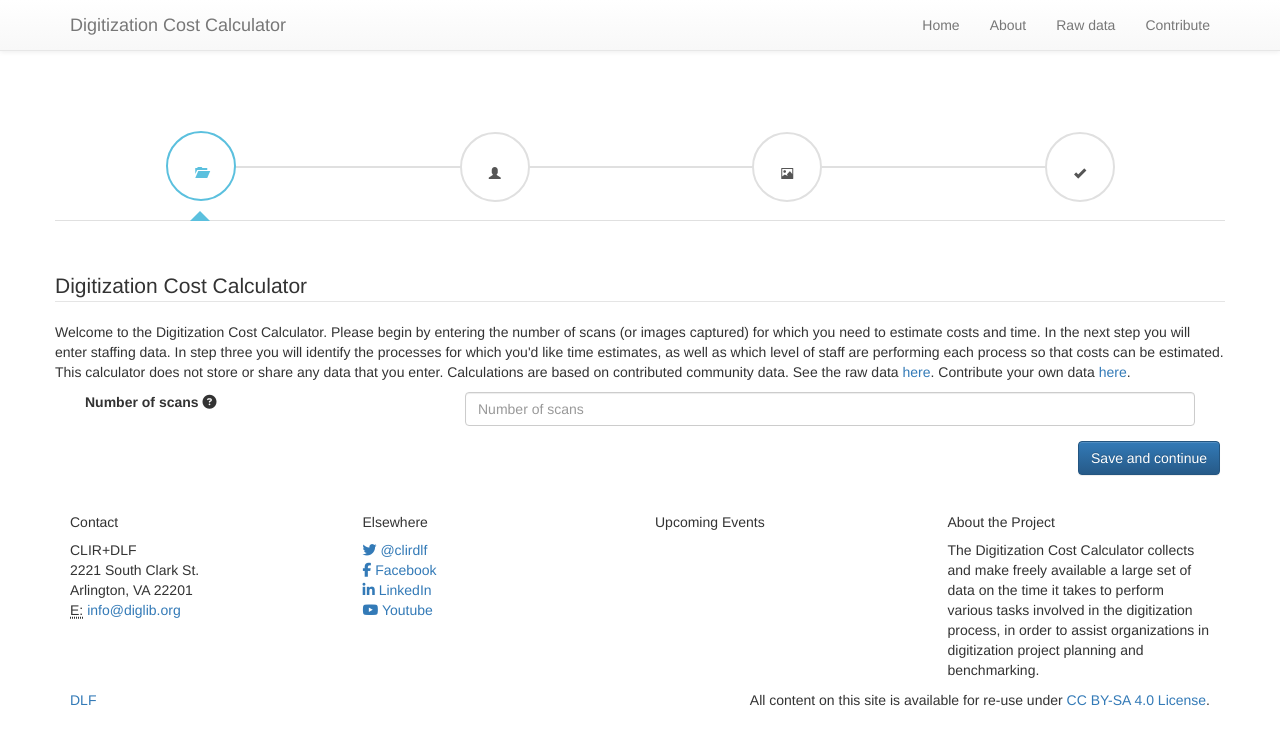
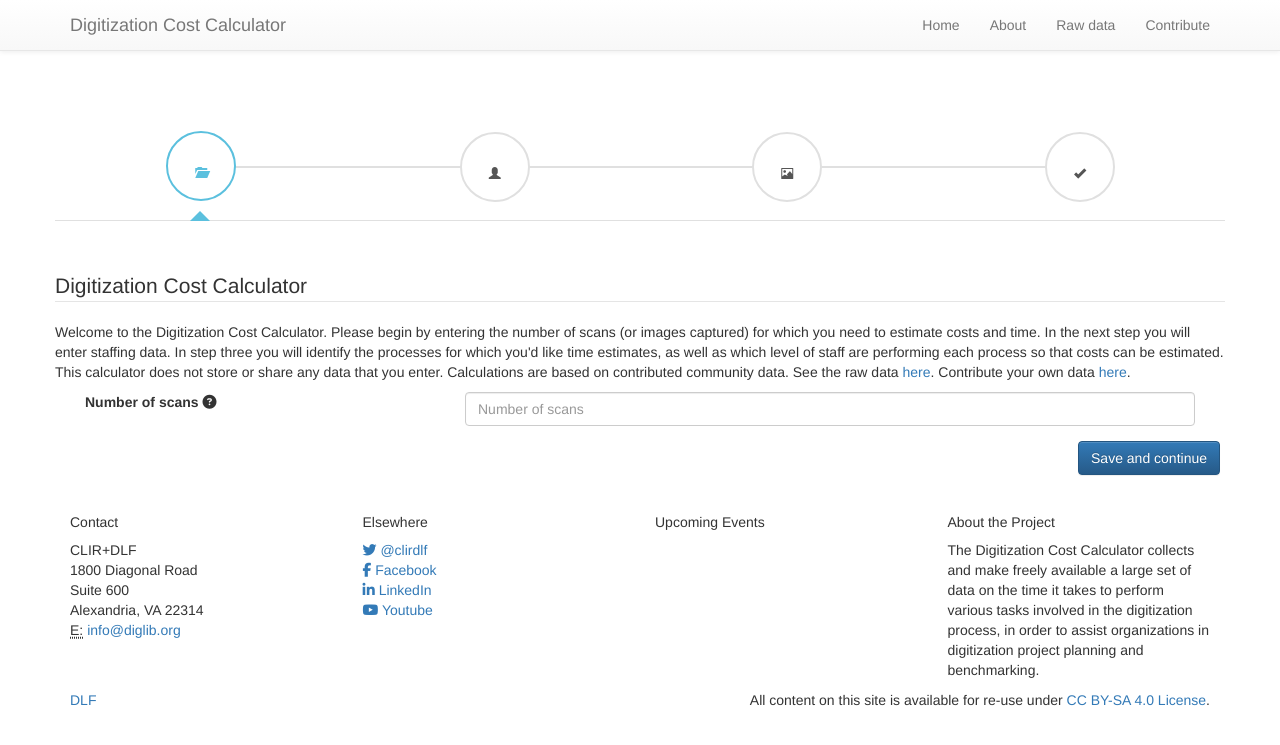
Before and after one commit to clirdlf/digitization_cost_calculator, a Jekyll site: the page built from index.html, in a window 1280 px wide. Shown: the top 745 px of the page. Built offline with Jekyll 4.4.1, drawn with Linux system fonts in a browser that asks for light colours; nearby versions of some CDN libraries; comment, search, counter and statistics services are not loaded.

Commit message:
Update address in footer

```diff
--- a/_includes/footer.html
+++ b/_includes/footer.html
@@ -6,8 +6,9 @@
                 <h5>Contact</h5>
                 <address>
                     CLIR+DLF<br>
-                    2221 South Clark St.<br>
-                    Arlington, VA 22201<br>
+                    1800 Diagonal Road<br>
+                    Suite 600<br>
+                    Alexandria, VA 22314<br>
                     <abbr title="Email">E:</abbr>
                     <a href="mailto:info(at)diglib(dot)org">info at diglib dot org</a>
                 </address>
--- a/index.html
+++ b/index.html
@@ -56,7 +56,7 @@ javascripts:
             <form id="digization_calculator" role="form" autocomplete="off" data-toggle="validator">
                 <div class="tab-content">
                     {% include _wizard/step1.html %}
-						  {% include _wizard/step2.html %}
+					{% include _wizard/step2.html %}
                     {% include _wizard/step3.html %}
                     {% include _wizard/final.html %}
                     <div class="clearfix"></div>
```
